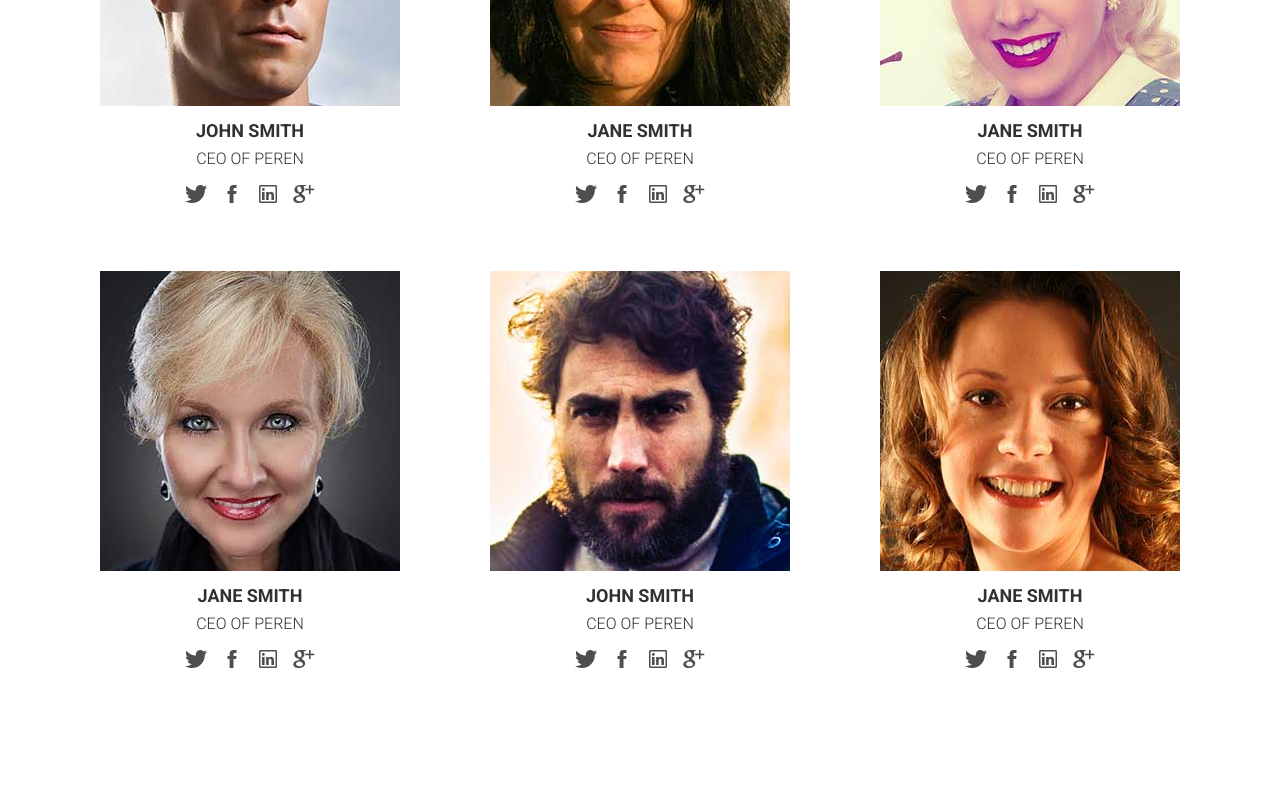
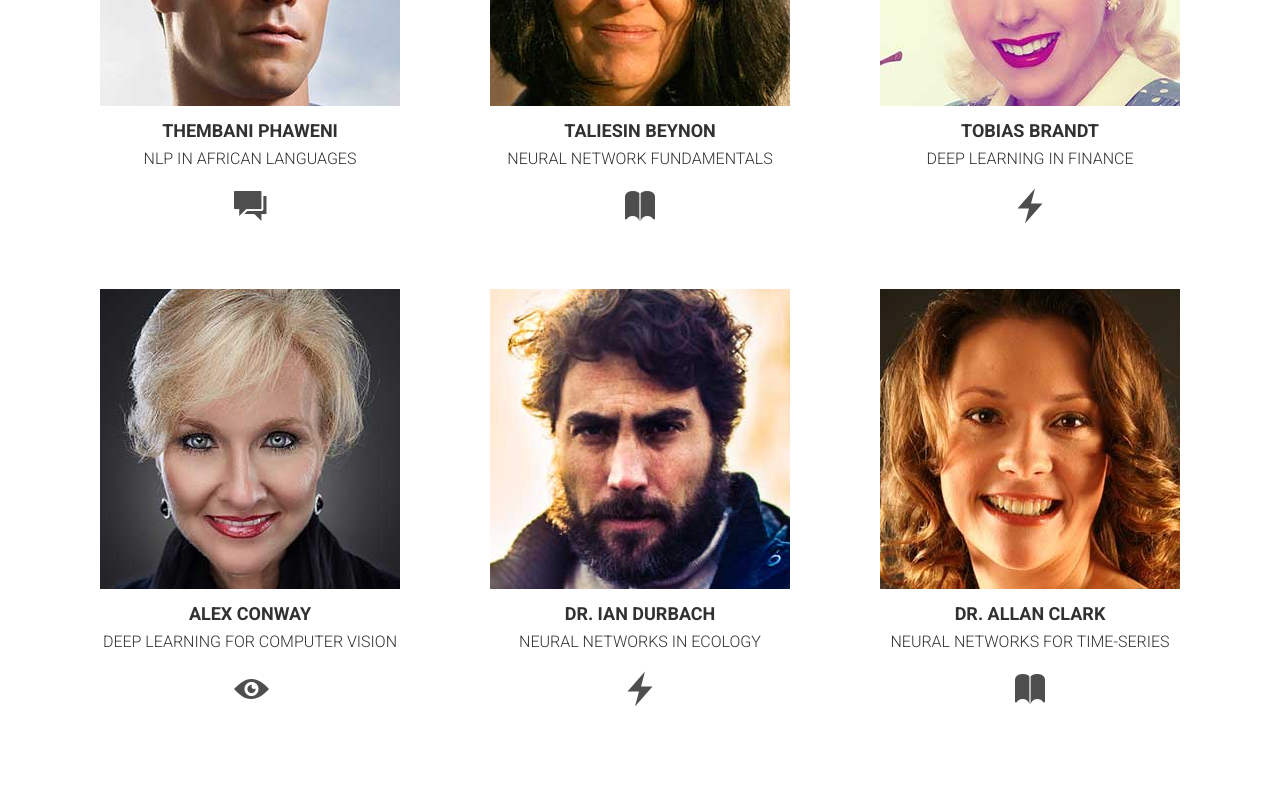
Before and after one commit to indabax/indabax.github.io, a website: page work_in_progress_index.html in a window 1280 px wide. Shown: the part 2020-2818 px from the top of the page. Drawn offline with Linux system fonts and the light colour scheme; files whose address does not match are found by name.

Commit message:
Added topic icons for speakers.

```diff
--- a/assets/css/main.css
+++ b/assets/css/main.css
@@ -74,7 +74,7 @@ ul li {
   color: #4e4e4e;
 }
 .social-block li a i {
-  font-size: 1.5em;
+  font-size: 2.5em;
 }
 .social-block li a:hover, .social-block li a:focus {
   color: #000;
--- a/work_in_progress_index.html
+++ b/work_in_progress_index.html
@@ -153,15 +153,12 @@
                             <img alt="" class="img-responsive center-block" src="assets/images/speakers/speaker-1.jpg">
                         </figure>
 
-                        <h4>John Smith</h4>
+                        <h4>Thembani Phaweni</h4>
 
-                        <p>CEO of Peren</p>
+                        <p>NLP in African languages</p>
 
                         <ul class="social-block">
-                            <li><a href=""><i class="ion-social-twitter"></i></a></li>
-                            <li><a href=""><i class="ion-social-facebook"></i></a></li>
-                            <li><a href=""><i class="ion-social-linkedin-outline"></i></a></li>
-                            <li><a href=""><i class="ion-social-googleplus"></i></a></li>
+                            <li><a href=""><i class="ion-android-chat"></i></a></li>
                         </ul>
 
                     </div><!-- /.speaker -->
@@ -174,15 +171,12 @@
                             <img alt="" class="img-responsive center-block" src="assets/images/speakers/speaker-2.jpg">
                         </figure>
 
-                        <h4>Jane Smith</h4>
+                        <h4>Taliesin Beynon</h4>
 
-                        <p>CEO of Peren</p>
+                        <p>Neural Network Fundamentals</p>
 
                         <ul class="social-block">
-                            <li><a href=""><i class="ion-social-twitter"></i></a></li>
-                            <li><a href=""><i class="ion-social-facebook"></i></a></li>
-                            <li><a href=""><i class="ion-social-linkedin-outline"></i></a></li>
-                            <li><a href=""><i class="ion-social-googleplus"></i></a></li>
+                            <li><a href=""><i class="ion-ios-book"></i></a></li>
                         </ul>
 
                     </div><!-- /.speaker -->
@@ -195,15 +189,12 @@
                             <img alt="" class="img-responsive center-block" src="assets/images/speakers/speaker-3.jpg">
                         </figure>
 
-                        <h4>Jane Smith</h4>
+                        <h4>Tobias Brandt</h4>
 
-                        <p>CEO of Peren</p>
+                        <p>Deep Learning in Finance</p>
 
                         <ul class="social-block">
-                            <li><a href=""><i class="ion-social-twitter"></i></a></li>
-                            <li><a href=""><i class="ion-social-facebook"></i></a></li>
-                            <li><a href=""><i class="ion-social-linkedin-outline"></i></a></li>
-                            <li><a href=""><i class="ion-social-googleplus"></i></a></li>
+                            <li><a href=""><i class="ion-flash"></i></a></li>
                         </ul>
 
                     </div><!-- /.speaker -->
@@ -219,15 +210,12 @@
                             <img alt="" class="img-responsive center-block" src="assets/images/speakers/speaker-4.jpg">
                         </figure>
 
-                        <h4>Jane Smith</h4>
+                        <h4>Alex Conway</h4>
 
-                        <p>CEO of Peren</p>
+                        <p>Deep Learning for Computer Vision</p>
 
                         <ul class="social-block">
-                            <li><a href=""><i class="ion-social-twitter"></i></a></li>
-                            <li><a href=""><i class="ion-social-facebook"></i></a></li>
-                            <li><a href=""><i class="ion-social-linkedin-outline"></i></a></li>
-                            <li><a href=""><i class="ion-social-googleplus"></i></a></li>
+                            <li><a href=""><i class="ion-eye"></i></a></li>
                         </ul>
                     </div>
                 </div>
@@ -239,15 +227,12 @@
                             <img alt="" class="img-responsive center-block" src="assets/images/speakers/speaker-5.jpg">
                         </figure>
 
-                        <h4>John Smith</h4>
+                        <h4>Dr. Ian Durbach</h4>
 
-                        <p>CEO of Peren</p>
+                        <p>Neural Networks in Ecology</p>
 
                         <ul class="social-block">
-                            <li><a href=""><i class="ion-social-twitter"></i></a></li>
-                            <li><a href=""><i class="ion-social-facebook"></i></a></li>
-                            <li><a href=""><i class="ion-social-linkedin-outline"></i></a></li>
-                            <li><a href=""><i class="ion-social-googleplus"></i></a></li>
+                            <li><a href=""><i class="ion-flash"></i></a></li>
                         </ul>
 
                     </div>
@@ -258,13 +243,10 @@
                         <figure>
                             <img alt="" class="img-responsive center-block" src="assets/images/speakers/speaker-6.jpg">
                         </figure>
-                        <h4>Jane Smith</h4>
-                        <p>CEO of Peren</p>
+                        <h4>Dr. Allan Clark</h4>
+                        <p>Neural Networks for time-series</p>
                         <ul class="social-block">
-                            <li><a href=""><i class="ion-social-twitter"></i></a></li>
-                            <li><a href=""><i class="ion-social-facebook"></i></a></li>
-                            <li><a href=""><i class="ion-social-linkedin-outline"></i></a></li>
-                            <li><a href=""><i class="ion-social-googleplus"></i></a></li>
+                            <li><a href=""><i class="ion-ios-book"></i></a></li>
                         </ul>
                     </div>
                 </div>
```
